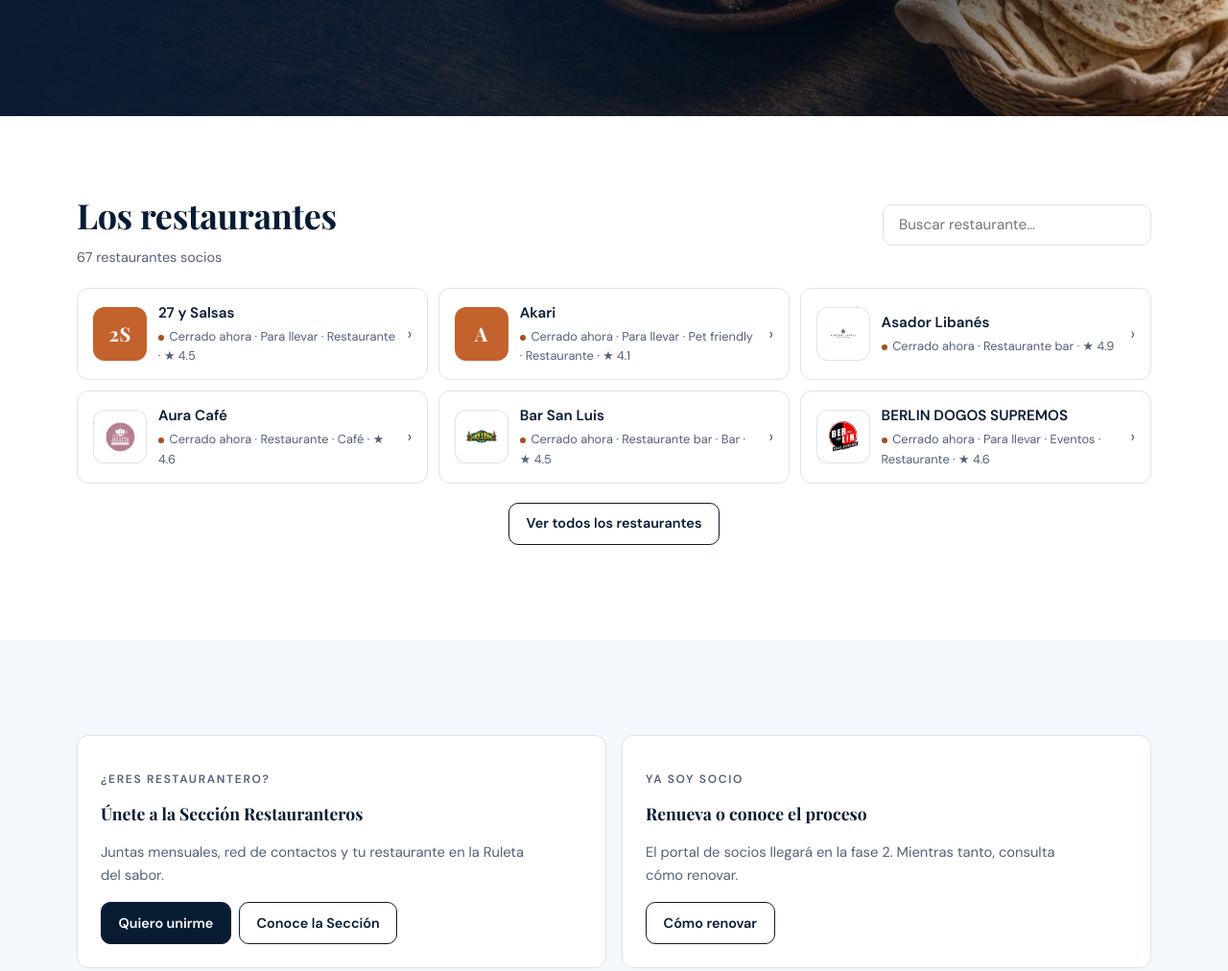
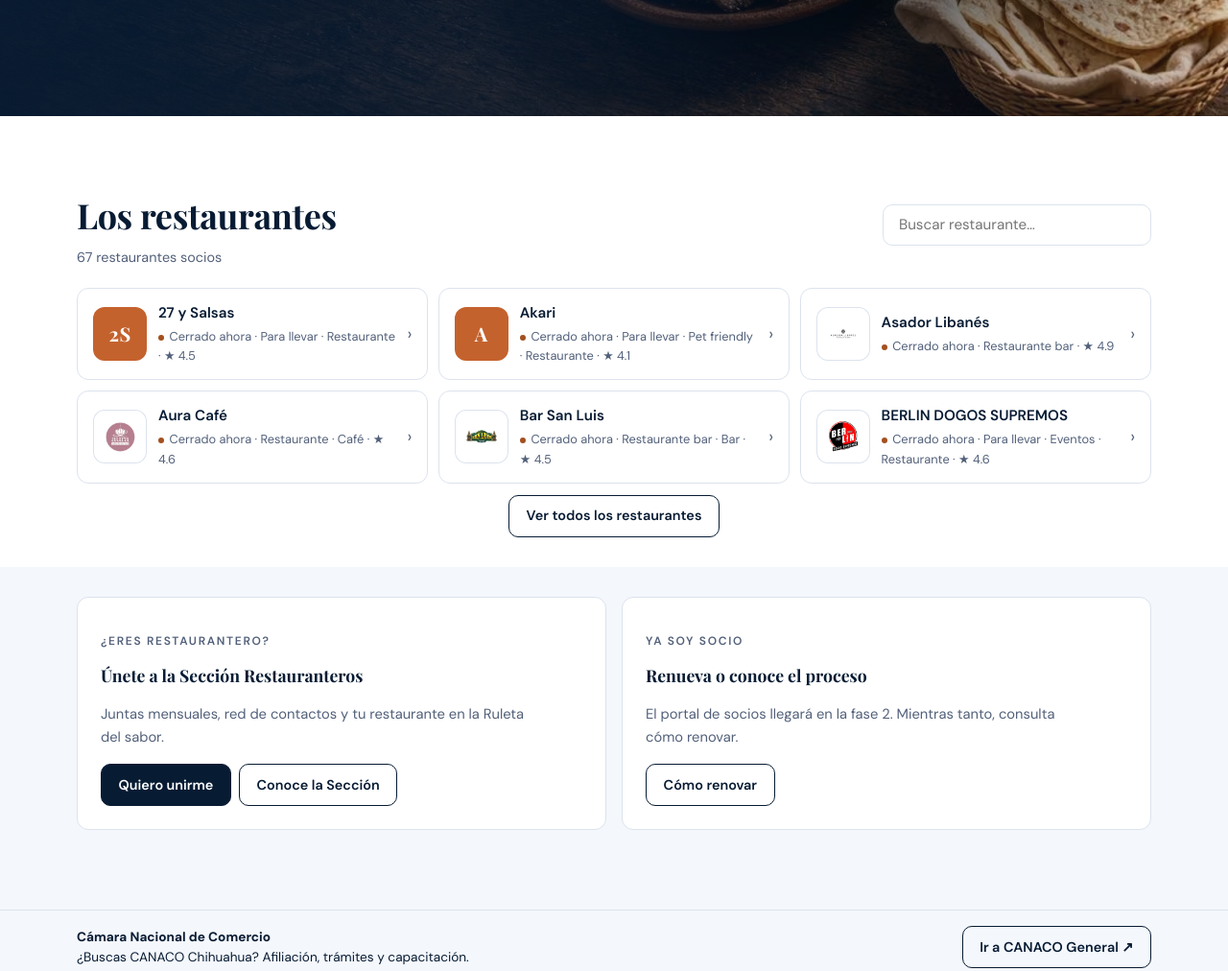
Before and after one commit to canacorestauranteroscuu/Restaurantes, a plain HTML site: page site/index.html in a window 1280 px wide. Shown: the part 660-1672 px from the top of the page at 96% size. Drawn offline with nearby package versions, Linux system fonts and the light colour scheme.

Commit message:
Home: menos espacio entre lista de restaurantes y CTAs
Clases section-home-directory/cta, quitar reveal en cta-box para evitar banda vacía.

Co-authored-by: Louie <louieelizondo@users.noreply.github.com>

```diff
--- a/site/assets/site.css
+++ b/site/assets/site.css
@@ -766,3 +766,9 @@ body.has-sticky { padding-bottom: calc(76px + env(safe-area-inset-bottom)); }
 .ruleta-hub .logo-tile { width: 86%; height: 86%; padding: 6px; border-radius: 14px; }
 .ruleta-hub .logo-tile--mono { font-size: 1.75rem; padding: 0; }
 .hub-idle { font: 700 .8125rem/1 var(--font-sans); letter-spacing: .16em; text-transform: uppercase; color: var(--canaco-blue); }
+
+/* Home: menos hueco lista → CTAs (móvil y desktop) */
+.section-home-directory { padding-bottom: clamp(1.25rem, 0.75rem + 1.5vw, 2rem); }
+.section-home-cta { padding-top: clamp(1.25rem, 0.75rem + 1.5vw, 2rem); }
+.section-home-cta .cta-duo { margin-top: 0; }
+.home-dir-more { margin: 0.75rem 0 0; text-align: center; }
--- a/site/index.html
+++ b/site/index.html
@@ -108,7 +108,7 @@
       </div>
     </section>
 
-    <section class="section">
+    <section class="section section-home-directory">
       <div class="container">
         <div class="section-head reveal">
           <div>
@@ -118,15 +118,15 @@
           <input type="search" class="search-input" id="homeSearch" placeholder="Buscar restaurante…" autocomplete="off">
         </div>
         <div class="rest-grid cols-3" id="homeRestList"></div>
-        <p style="margin-top:1.25rem;text-align:center">
+        <p class="home-dir-more">
           <a class="btn btn-ghost" href="/restaurantes/">Ver todos los restaurantes</a>
         </p>
       </div>
     </section>
 
-    <section class="section section-surface">
+    <section class="section section-surface section-home-cta">
       <div class="container cta-duo">
-        <div class="cta-box reveal" style="--i:0">
+        <div class="cta-box">
           <p class="eyebrow">¿Eres restaurantero?</p>
           <h3>Únete a la Sección Restauranteros</h3>
           <p style="color:var(--muted);font-size:0.92rem">Juntas mensuales, red de contactos y tu restaurante en la Ruleta del sabor.</p>
@@ -135,7 +135,7 @@
             <a class="btn btn-ghost" href="/restauranteros/">Conoce la Sección</a>
           </div>
         </div>
-        <div class="cta-box reveal" style="--i:1">
+        <div class="cta-box">
           <p class="eyebrow">Ya soy socio</p>
           <h3>Renueva o conoce el proceso</h3>
           <p style="color:var(--muted);font-size:0.92rem">El portal de socios llegará en la fase 2. Mientras tanto, consulta cómo renovar.</p>
```
